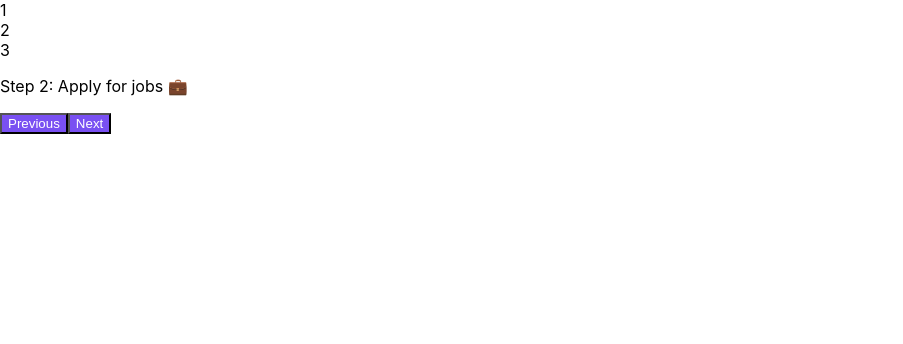
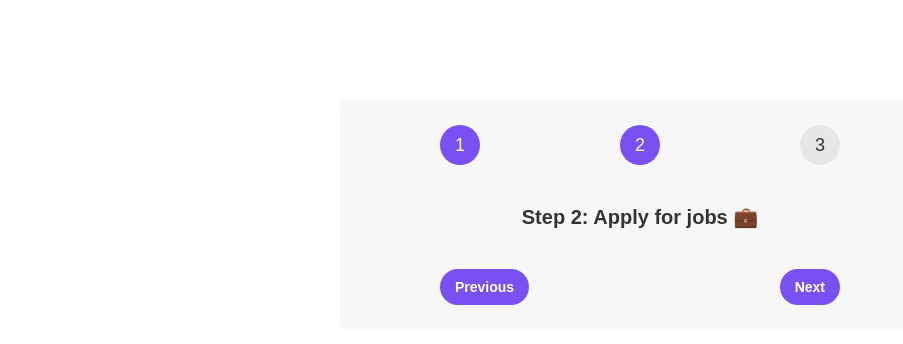
Before and after one commit to sahlminkok/steps, a React (Create React App) app: page / in a window 1280 px wide. Shown: the top 344 px of the page, without its empty margins (0-903 px from the left). Built offline with nearby package versions, Linux system fonts and the light colour scheme.

Commit message:
Add styling to the app

```diff
--- a/src/index.css
+++ b/src/index.css
@@ -1,13 +1,91 @@
-body {
-  margin: 0;
-  font-family: -apple-system, BlinkMacSystemFont, 'Segoe UI', 'Roboto', 'Oxygen',
-    'Ubuntu', 'Cantarell', 'Fira Sans', 'Droid Sans', 'Helvetica Neue',
-    sans-serif;
-  -webkit-font-smoothing: antialiased;
-  -moz-osx-font-smoothing: grayscale;
+* {
+  box-sizing: border-box;
 }
 
-code {
-  font-family: source-code-pro, Menlo, Monaco, Consolas, 'Courier New',
-    monospace;
+body {
+  font-family: sans-serif;
+  color: #333;
 }
+
+.steps {
+  width: 600px;
+  background-color: #f7f7f7;
+  border-radius: 7px;
+  padding: 25px 100px;
+  margin: 100px auto;
+}
+
+.numbers {
+  display: flex;
+  justify-content: space-between;
+}
+
+.numbers > div {
+  height: 40px;
+  aspect-ratio: 1;
+  background-color: #e7e7e7;
+  border-radius: 50%;
+  display: flex;
+  align-items: center;
+  justify-content: center;
+  font-size: 18px;
+}
+
+.numbers .active {
+  background-color: #7950f2;
+  color: #fff;
+}
+
+.message {
+  text-align: center;
+  font-size: 20px;
+  margin: 40px 0;
+  font-weight: bold;
+
+  display: flex;
+  flex-direction: column;
+  align-items: center;
+}
+
+.buttons {
+  display: flex;
+  justify-content: space-between;
+}
+
+.buttons button {
+  border: none;
+  cursor: pointer;
+  padding: 10px 15px;
+  border-radius: 100px;
+  font-size: 14px;
+  font-weight: bold;
+
+  display: flex;
+  align-items: center;
+  gap: 10px;
+}
+
+.buttons button span {
+  font-size: 16px;
+  line-height: 1;
+}
+
+h3 {
+  margin: 0;
+  text-transform: uppercase;
+}
+
+.close {
+  position: absolute;
+  top: 16px;
+  right: 16px;
+  border: none;
+  background: none;
+  cursor: pointer;
+  font-size: 40px;
+  color: inherit;
+}
+
+.close:hover {
+  color: #7950f2;
+}
```
